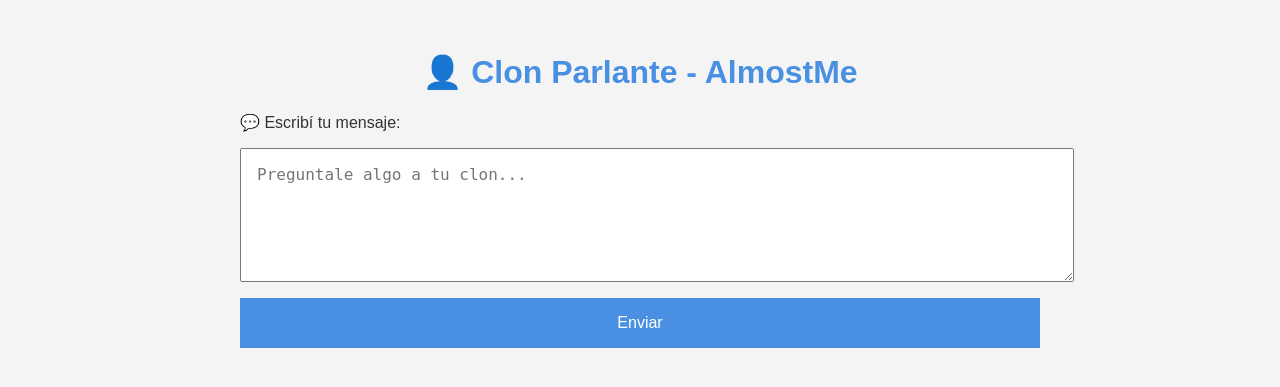
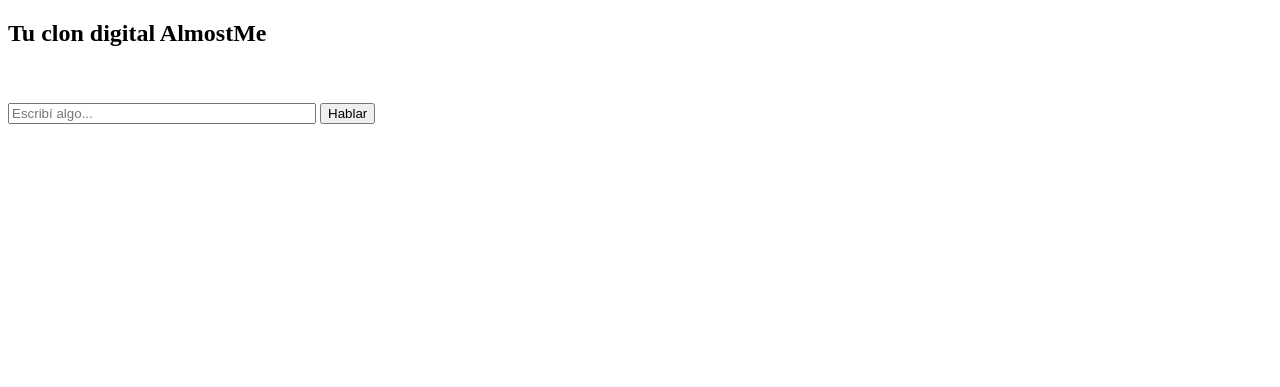
Before and after one commit to jspoleti66/Projects, a Flask app: page / in a window 1280 px wide. Shown: the top 387 px of the page. Run offline with Flask 3, Linux system fonts and the light colour scheme.

Commit message:
Add files via upload

```diff
--- a/main.py
+++ b/main.py
@@ -110,9 +110,4 @@ def responder():
     mensajes = construir_mensaje_usuario(entrada, contexto)
     respuesta = consultar_openrouter(mensajes)
 
-    video_url, error = generar_video_did(respuesta)
-
-    if error:
-        return jsonify({"error": error, "respuesta": respuesta})
-
-    return jsonify({"respuesta": respuesta, "video_url": video_url})
+    return jsonify({"respuesta": respuesta})
--- a/templates/index.html
+++ b/templates/index.html
@@ -1,108 +1,51 @@
 <!DOCTYPE html>
-<html lang="es">
+<html>
 <head>
-  <meta charset="UTF-8">
   <title>AlmostMe - Clon Parlante</title>
-  <meta name="viewport" content="width=device-width, initial-scale=1">
-  <style>
-    body {
-      font-family: Arial, sans-serif;
-      padding: 2rem;
-      background-color: #f4f4f4;
-      color: #333;
-      max-width: 800px;
-      margin: auto;
-    }
-    h1 {
-      color: #4a90e2;
-      text-align: center;
-    }
-    label, textarea, button {
-      display: block;
-      width: 100%;
-      margin-top: 1rem;
-    }
-    textarea {
-      height: 100px;
-      padding: 1rem;
-      font-size: 1rem;
-    }
-    button {
-      padding: 1rem;
-      background-color: #4a90e2;
-      color: white;
-      border: none;
-      cursor: pointer;
-      font-size: 1rem;
-      margin-top: 1rem;
-    }
-    .response {
-      margin-top: 2rem;
-      padding: 1rem;
-      background: #fff;
-      border-radius: 8px;
-      box-shadow: 0 2px 5px rgba(0,0,0,0.1);
-    }
-    video {
-      width: 100%;
-      border-radius: 8px;
-      margin-top: 1rem;
-    }
-    .loader {
-      margin-top: 1rem;
-      color: #888;
-    }
-  </style>
+  <script src="https://unpkg.com/@d-id/talkie-player"></script>
 </head>
 <body>
-  <h1>👤 Clon Parlante - AlmostMe</h1>
+  <h2>Tu clon digital AlmostMe</h2>
+  <talkie-player
+    id="clon"
+    src="https://create-images-results.d-id.com/your-avatar-image.png"
+    style="width: 400px; height: 400px;"
+  ></talkie-player>
 
-  <label for="mensaje">💬 Escribí tu mensaje:</label>
-  <textarea id="mensaje" placeholder="Preguntale algo a tu clon..."></textarea>
-  <button onclick="enviarMensaje()">Enviar</button>
-
-  <div id="respuesta-container" class="response" style="display:none;">
-    <p><strong>📨 Tu mensaje:</strong> <span id="mensaje-original"></span></p>
-    <p><strong>🤖 Respuesta del clon:</strong></p>
-    <p id="respuesta-clon" style="white-space: pre-line;"></p>
-    <div id="video-container"></div>
-  </div>
-
-  <p class="loader" id="loader" style="display:none;">⏳ Procesando... Por favor esperá...</p>
+  <br /><br />
+  <input type="text" id="mensaje" placeholder="Escribí algo..." style="width: 300px;" />
+  <button onclick="enviar()">Hablar</button>
 
   <script>
-    async function enviarMensaje() {
-      const mensaje = document.getElementById("mensaje").value.trim();
-      if (!mensaje) return;
+    const player = document.getElementById("clon");
 
-      document.getElementById("loader").style.display = "block";
-      document.getElementById("respuesta-container").style.display = "none";
-      document.getElementById("respuesta-clon").textContent = "";
-      document.getElementById("video-container").innerHTML = "";
+    async function enviar() {
+      const texto = document.getElementById("mensaje").value;
 
-      const response = await fetch("/clon", {
+      const respuesta = await fetch("/clon", {
         method: "POST",
-        headers: { "Content-Type": "application/json" },
-        body: JSON.stringify({ mensaje })
+        headers: {
+          "Content-Type": "application/json"
+        },
+        body: JSON.stringify({ mensaje: texto })
       });
 
-      const data = await response.json();
-      document.getElementById("loader").style.display = "none";
-
+      const data = await respuesta.json();
       if (data.error) {
-        alert("⚠️ Error: " + data.error);
+        alert("Error: " + data.error);
         return;
       }
 
-      document.getElementById("mensaje-original").textContent = mensaje;
-      document.getElementById("respuesta-clon").textContent = data.respuesta;
-      document.getElementById("video-container").innerHTML = `
-        <video controls autoplay>
-          <source src="${data.video_url}" type="video/mp4">
-          Tu navegador no soporta video HTML5.
-        </video>
-      `;
-      document.getElementById("respuesta-container").style.display = "block";
+      player.play({
+        script: {
+          type: "text",
+          input: data.respuesta,
+          provider: { type: "microsoft", voice_id: "es-ES-AlvaroNeural" }
+        },
+        config: {
+          apiKey: "Y2VjYXJyaXpvZ0BnbWFpbC5jb20:KRphQ-Ulqibq5EpN8xj3f" // ⚠️ solo para pruebas locales
+        }
+      });
     }
   </script>
 </body>
```
